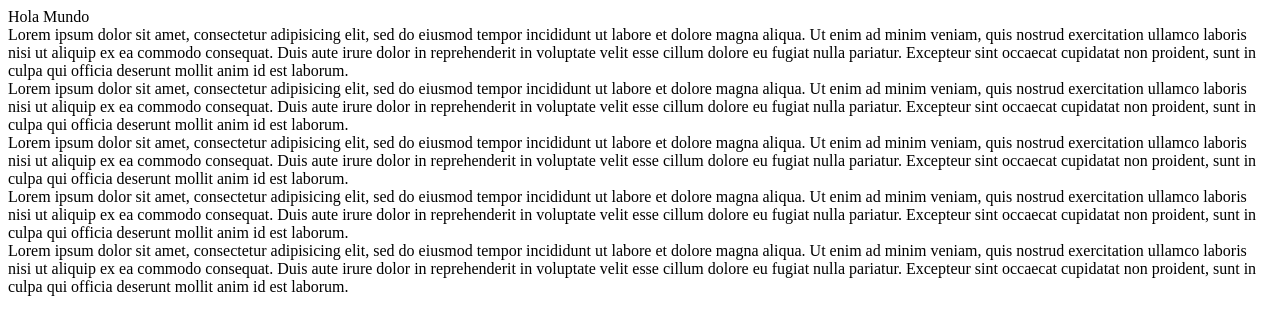
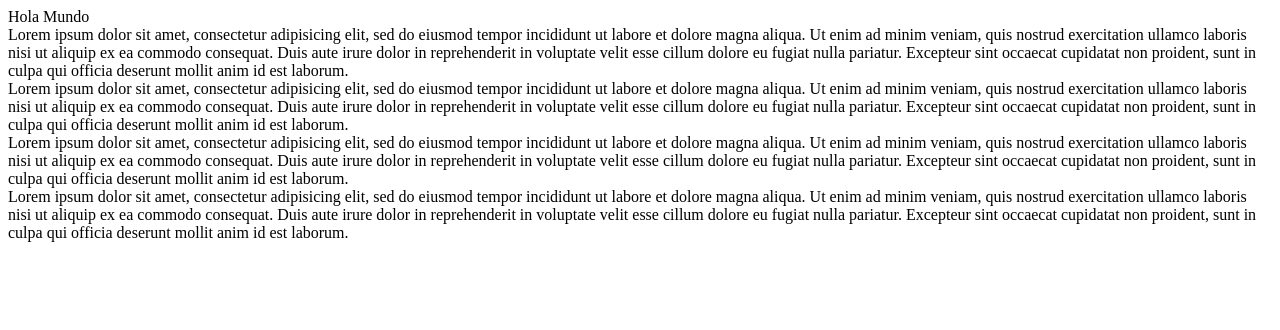
Before and after one commit to Anny-Garay/ismem, a plain HTML site: page index.html in a window 1280 px wide. Drawn offline with Linux system fonts and the light colour scheme.

Commit message:
mas lineas

```diff
--- a/index.html
+++ b/index.html
@@ -33,11 +33,3 @@
 	cillum dolore eu fugiat nulla pariatur. Excepteur sint occaecat cupidatat non
 	proident, sunt in culpa qui officia deserunt mollit anim id est laborum.
 </div>
-<div>
-	Lorem ipsum dolor sit amet, consectetur adipisicing elit, sed do eiusmod
-	tempor incididunt ut labore et dolore magna aliqua. Ut enim ad minim veniam,
-	quis nostrud exercitation ullamco laboris nisi ut aliquip ex ea commodo
-	consequat. Duis aute irure dolor in reprehenderit in voluptate velit esse
-	cillum dolore eu fugiat nulla pariatur. Excepteur sint occaecat cupidatat non
-	proident, sunt in culpa qui officia deserunt mollit anim id est laborum.
-</div>
```
